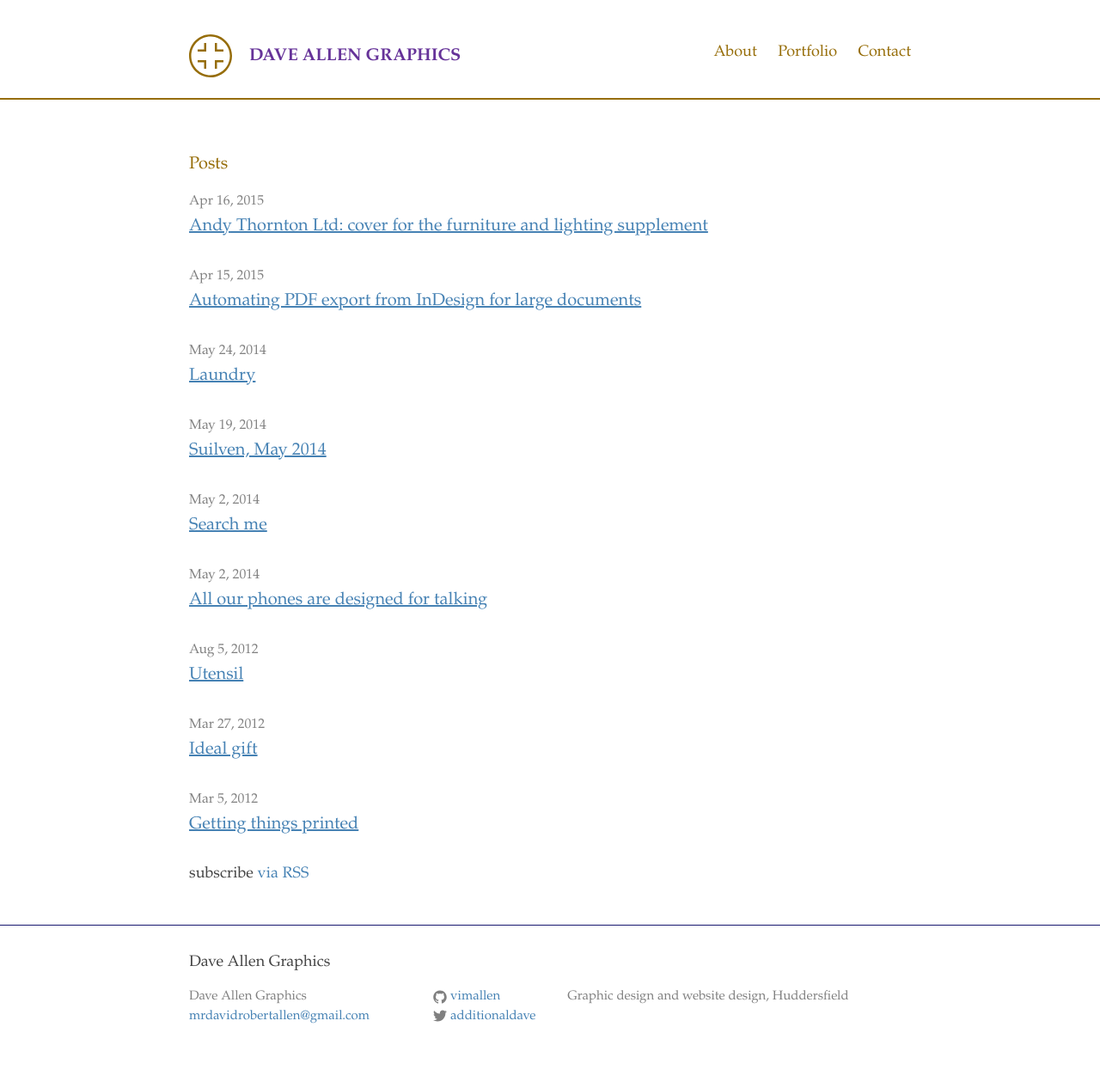
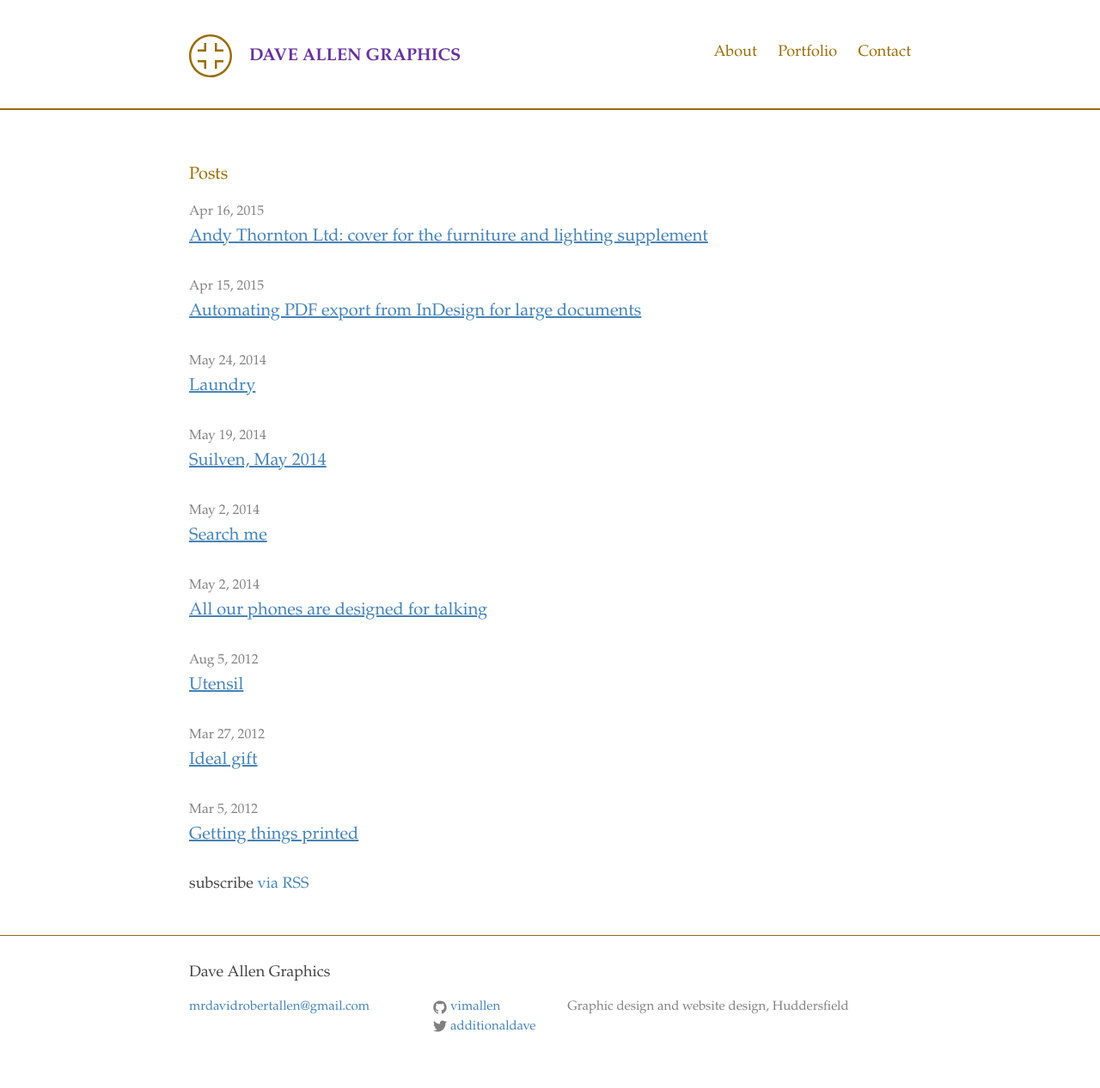
Before and after one commit to vimallen/allend, a Jekyll site: the page built from index.html, in a window 1280 px wide. Shown: the whole page at 86% size. Built offline with Jekyll 4.4.1, drawn with Linux system fonts in a browser that asks for light colours.

Commit message:
Adjust footer

```diff
--- a/_includes/footer.html
+++ b/_includes/footer.html
@@ -7,7 +7,7 @@
     <div class="footer-col-wrapper">
       <div class="footer-col  footer-col-1">
         <ul class="contact-list">
-          <li>{{ site.title }}</li>
+          <!-- <li>{{ site.title }}</li> -->
           <li><a href="mailto:{{ site.email }}">{{ site.email }}</a></li>
         </ul>
       </div>
--- a/_sass/_layout.scss
+++ b/_sass/_layout.scss
@@ -6,7 +6,7 @@
 	margin-bottom: 1px;
 	margin-bottom: 1px;
     min-height: 56px;
-	padding: 48px 0 24px 0;
+	padding: 48px 0 36px 0;
 	/* background-color: darken($brand-color, 7%); */
 
     // Positioning context for the mobile navigation icon
@@ -112,7 +112,7 @@
  * Site footer
  */
 .site-footer {
-    border-top: 1px solid $accent-color;
+    border-top: 1px solid $brand-color;
     padding: $spacing-unit 0;
 }
 
```
